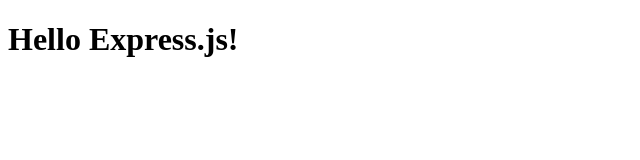
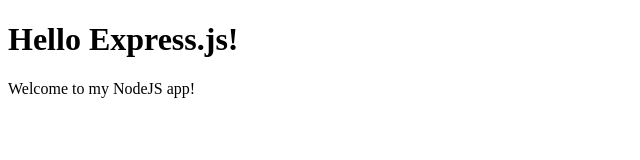
Before and after one commit to sguduguntla/NodeJS-Web-Server-Test, a website: page public/index.html in a window 1280 px wide. Shown: the whole page, without its empty margins (0-640 px from the left). Drawn offline with Linux system fonts and the light colour scheme.

Commit message:
Update index.html

```diff
--- a/public/index.html
+++ b/public/index.html
@@ -6,5 +6,8 @@
     </head>
     <body>
         <h1>Hello Express.js!</h1>
+        <p>
+            Welcome to my NodeJS app!
+        </p>
     </body>
 </html>
```
